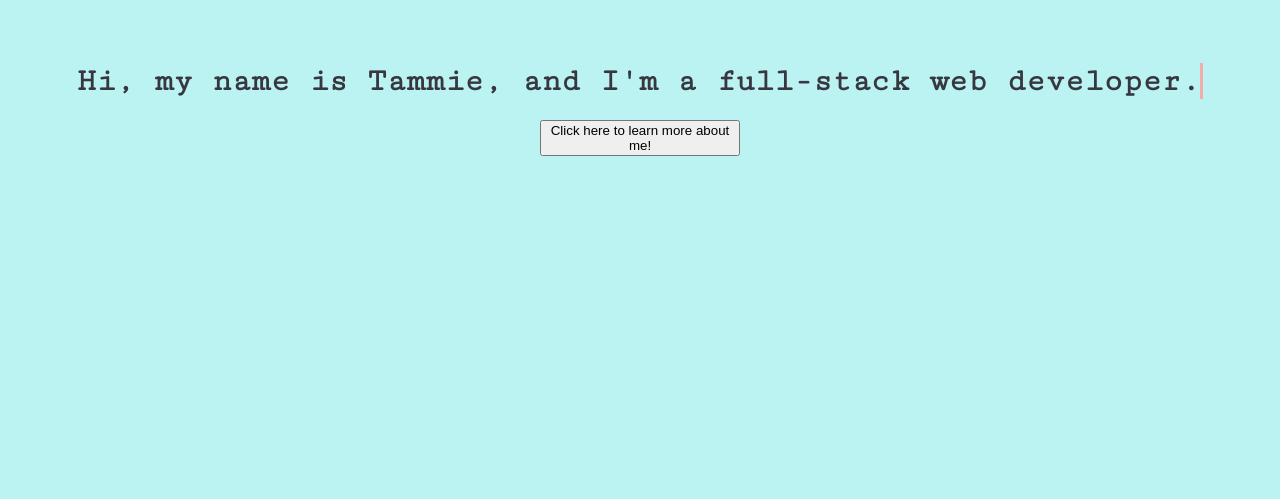
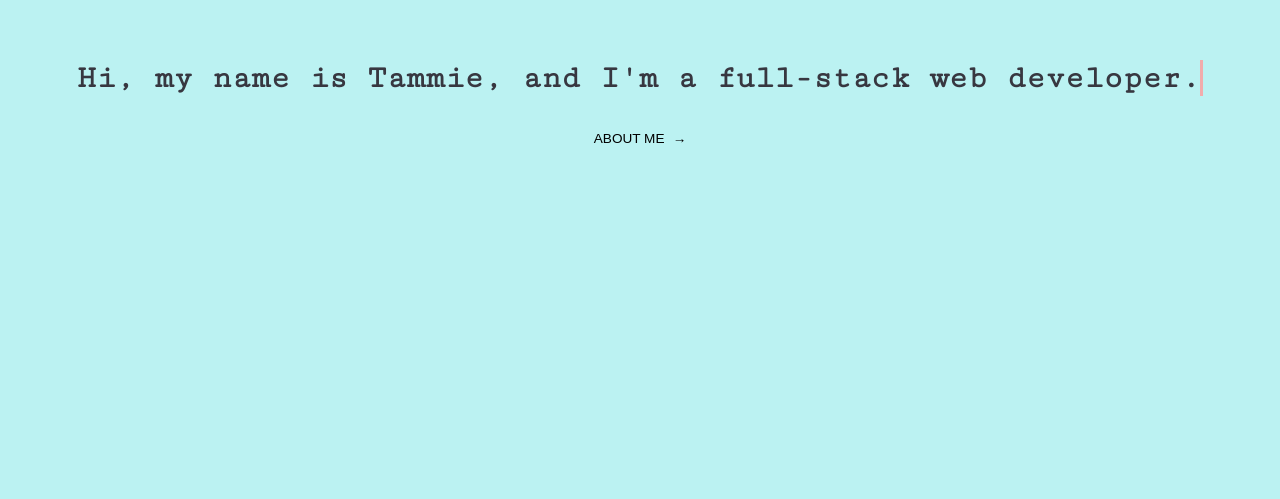
Before and after one commit to tammiec/portfolio, a React (Create React App) app: page / in a window 1280 px wide. Shown: the part 301-800 px from the top of the page. Built offline with nearby package versions, Linux system fonts and the light colour scheme.

Commit message:
Style button and add animation

```diff
--- a/src/Components/Home/Button.js
+++ b/src/Components/Home/Button.js
@@ -1,12 +1,11 @@
-import React from 'react';
+// import React from 'react';
 
-export default function Button(props) {
+// export default function Button(props) {
 
-  const handleClick = () => {
+//   const handleClick = () => {
 
-  }
+//   }
 
-  return (
-    <button className='learn-more' onClick={handleClick}>Click here to learn more about me!</button>
-  );
-}
+//   return (
+//   );
+// }
--- a/src/Components/Home/Home.js
+++ b/src/Components/Home/Home.js
@@ -1,15 +1,29 @@
-import React from 'react';
+import React, { useState, useEffect } from 'react';
 
 import IntroText from './IntroText';
-import Button from './Button';
 
 import './Home.scss';
 
 export default function Component(props) {
+
+  const [textLoaded, setTextLoaded] = useState(false);
+  const [fadeIn, setFadeIn] = useState(false);
+
+  const handleClick = () => {
+
+  }
+
+  useEffect(() => {
+    if (textLoaded) {
+      setFadeIn(true)
+    }
+
+  }, [textLoaded])
+
   return (
     <div id='home'>
-      <IntroText />
-      <Button />
+      <IntroText setTextLoaded={setTextLoaded} />
+      <button className={`about-me-button ${fadeIn && 'fade-in'}`} onClick={handleClick}>About Me<span>&#8594;</span></button>
     </div>
   );
 }
--- a/src/Components/Home/Home.scss
+++ b/src/Components/Home/Home.scss
@@ -9,8 +9,22 @@
   background-color: $Portfolio-3-hex;
 }
 
-.learn-more {
-  width: 200px;
+.about-me-button {
+  opacity: 0;
+  padding: 1em;
+  background-color: $Portfolio-3-hex;
+  outline: none;
+  text-transform: uppercase;
+  border: none;
+  font-size: 0.85em;
+
+  span {
+    margin-left: 0.6em;
+  }
+}
+
+.about-me-button:hover {
+  cursor: pointer;
 }
 
 #cursor {
@@ -22,6 +36,23 @@
   50% {
     border-color: transparent;
   }
+}
+
+.fade-in {
+	opacity: 1;
+	animation-name: fadeInOpacity;
+	animation-iteration-count: 1;
+	animation-timing-function: ease-in;
+	animation-duration: 1s;
+}
+
+@keyframes fadeInOpacity {
+	0% {
+		opacity: 0;
+	}
+	100% {
+		opacity: 1;
+	}
 }
 
 // .typewriter h1 {
--- a/src/Components/Home/IntroText.js
+++ b/src/Components/Home/IntroText.js
@@ -10,10 +10,12 @@ export default function IntroText(props) {
     if (text !== intro) {
       setTimeout(() => {
         setText(prev => intro.substring(0, prev.length + 1));
-      }, 70);
+      }, 65);
+    } else if (text === intro) {
+      props.setTextLoaded(true);
     }
 
-  }, [text])
+  }, [text, props])
 
   return (
     <div className='typewriter'>
```
